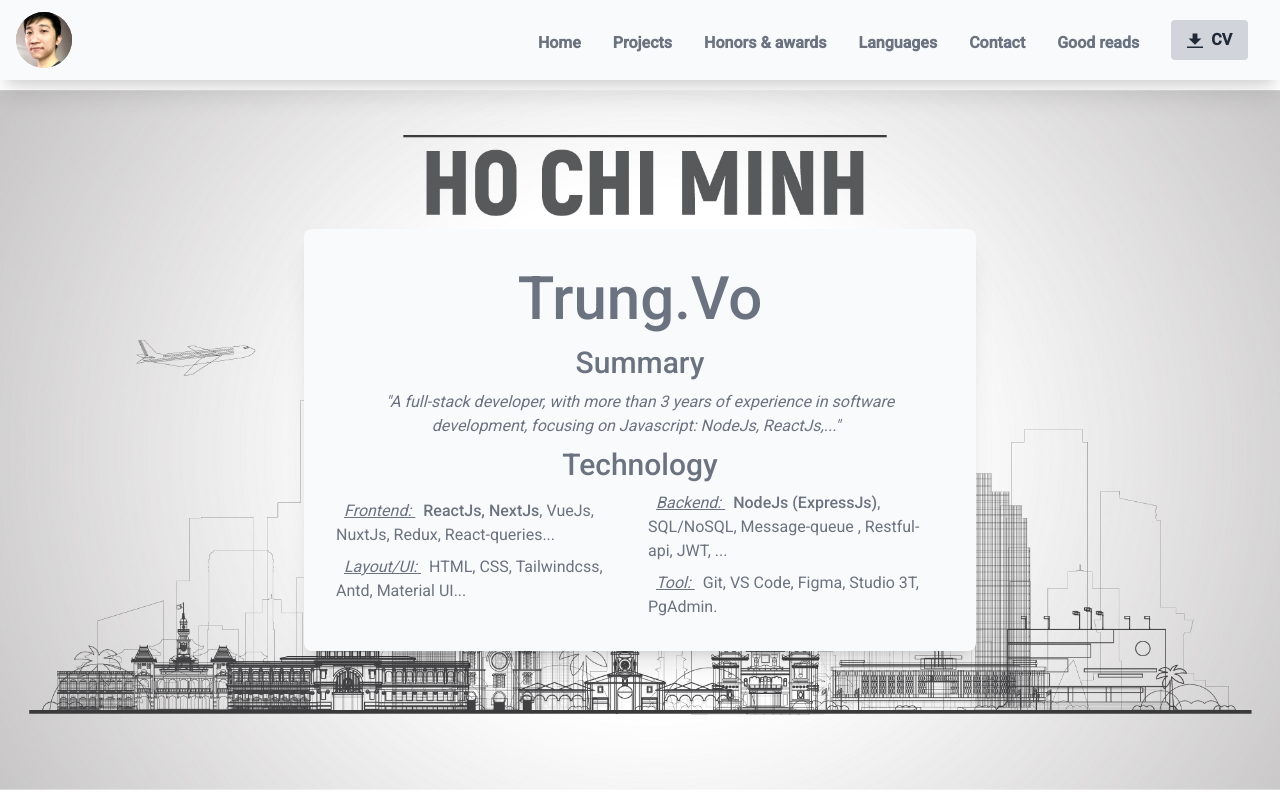
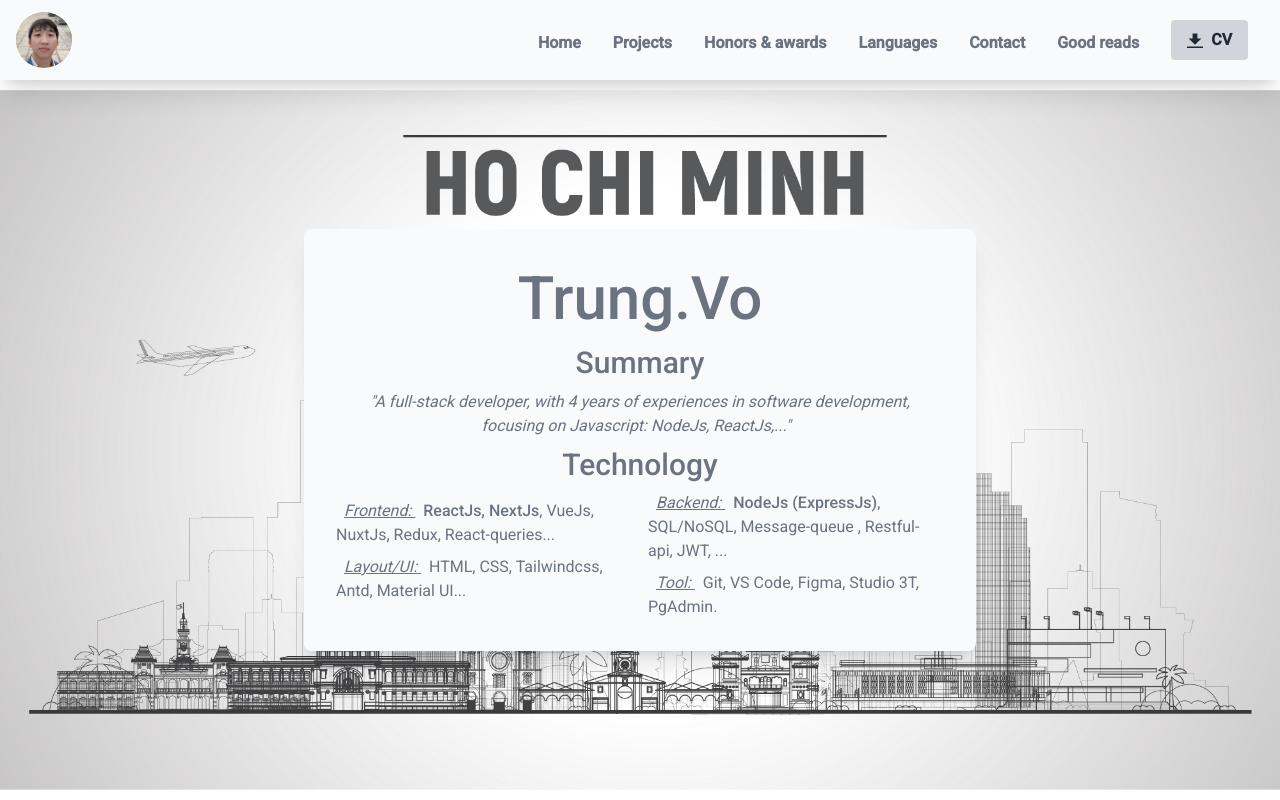
Before and after one commit to thanhtrungvo8401/my-portfolio, a Next.js app: page / in a window 1280 px wide. Built offline with nearby package versions, Linux system fonts and the light colour scheme; grey boxes are pictures that could not be loaded.

Commit message:
update cv

```diff
--- a/components/organisms/navigation.tsx
+++ b/components/organisms/navigation.tsx
@@ -13,10 +13,12 @@ const links = [
   { text: 'Good reads', url: '/good-reads' }
 ];
 
+const cv = 'trung.vo.pdf';
+
 function downloadCV() {
   const element = document.createElement('a');
-  element.setAttribute('href', 'trung.vo.pdf');
-  element.setAttribute('download', 'trung.vo.pdf');
+  element.setAttribute('href', cv);
+  element.setAttribute('download', cv);
 
   element.style.display = 'none';
   document.body.appendChild(element);
--- a/containers/home/banner.tsx
+++ b/containers/home/banner.tsx
@@ -39,8 +39,8 @@ export default function HomeBanner() {
 
           <Headline3>Summary</Headline3>
           <Quote className="px-4 md:px-8">
-            A full-stack developer, with more than 3 years of experience in
-            software development, focusing on Javascript: NodeJs, ReactJs,...
+            A full-stack developer, with 4 years of experiences in software
+            development, focusing on Javascript: NodeJs, ReactJs,...
           </Quote>
 
           <Headline3 className="mt-2">Technology</Headline3>
```
Also changed, not shown: public/images/trung.vo.png, 1 other file (tests, documents, lock files or other folders).
